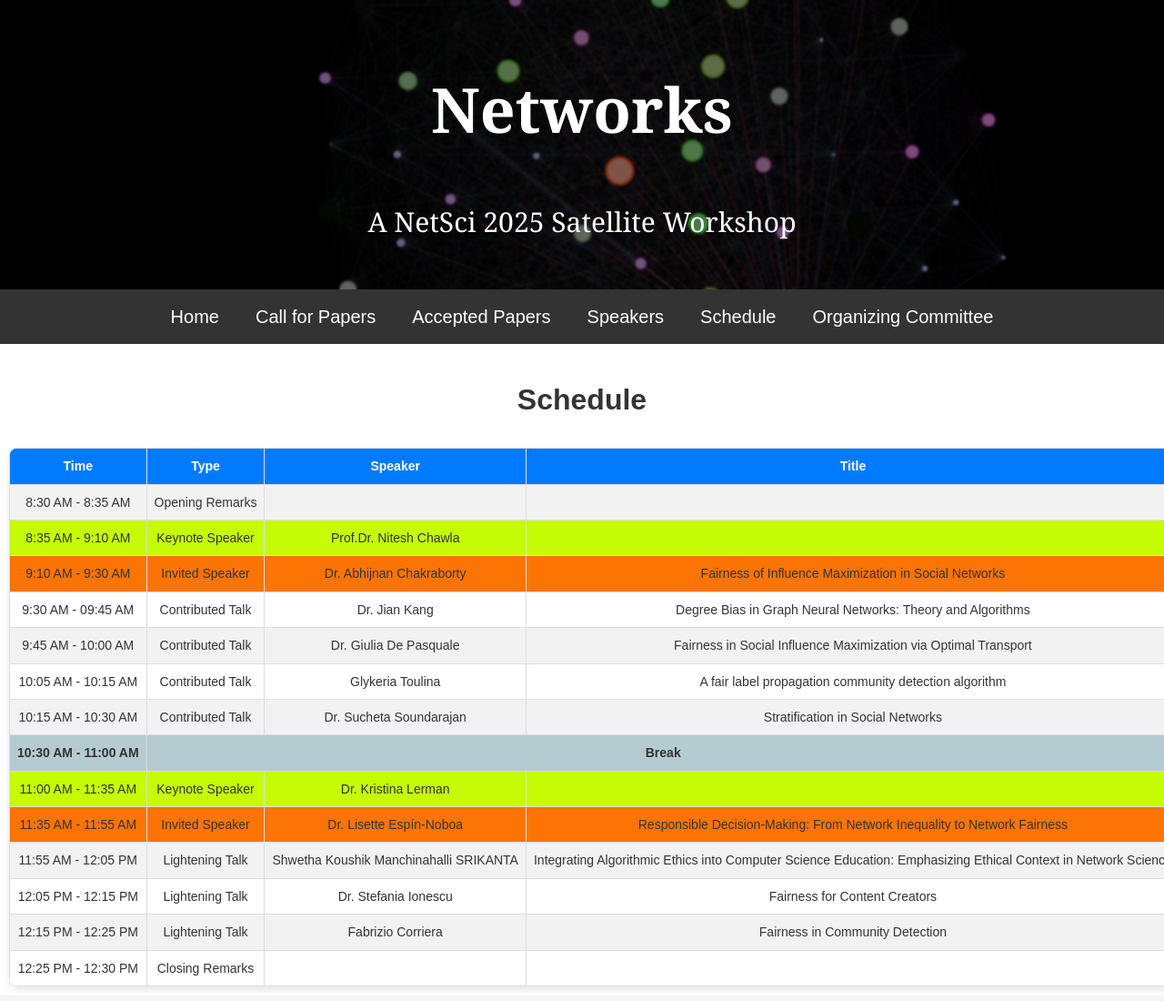
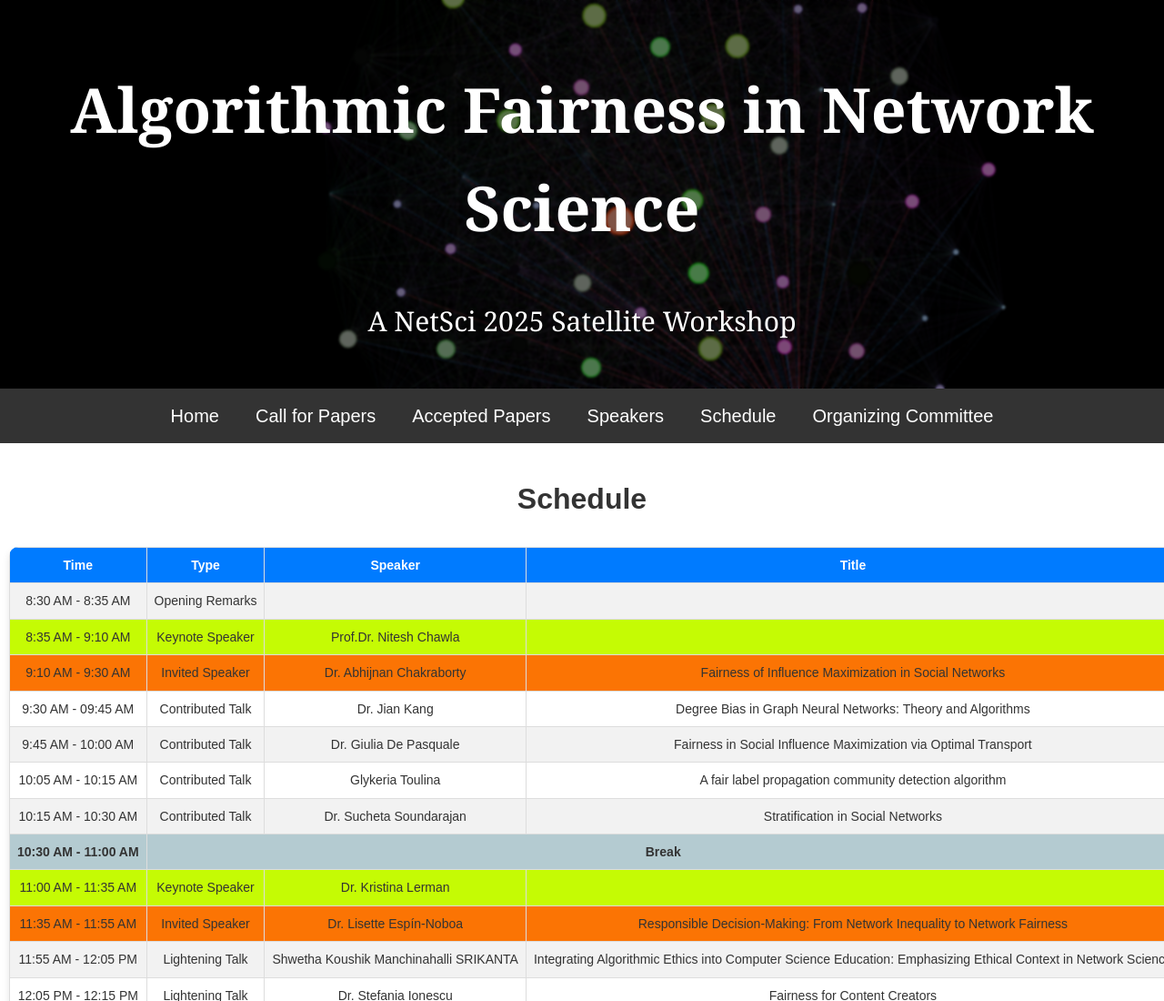
Before and after one commit to FairNetSci/fairnetsci.github.io, a plain HTML site: page schedule.html in a window 1280 px wide. Shown: the top 1100 px of the page at 91% size. Drawn offline with Linux system fonts and the light colour scheme.

Commit message:
Update schedule.html

```diff
--- a/schedule.html
+++ b/schedule.html
@@ -141,7 +141,7 @@ tr:hover {
 </head>
 <body>
     <header id="top">
-        <h1>Networks</h1>
+        <h1>Algorithmic Fairness in Network Science</h1>
         <p>A NetSci 2025 Satellite Workshop</p>
     </header>
 
```
